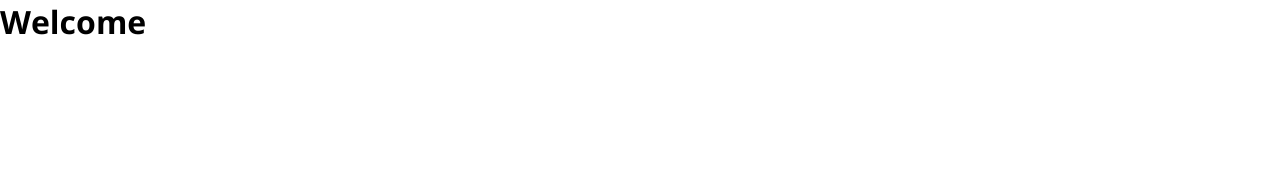
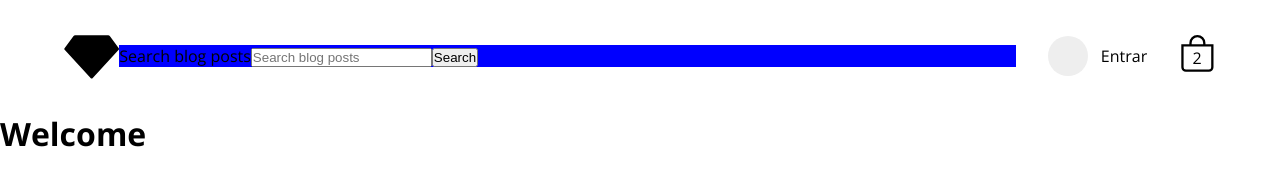
Before and after one commit to luuidy/luidy-gatsby, a Gatsby site: page / in a window 1280 px wide. Built offline with nearby package versions, Linux system fonts and the light colour scheme; Gatsby itself is replaced by a stand-in of ours.

Commit message:
iniciando navbar

```diff
--- a/package.json
+++ b/package.json
@@ -19,6 +19,7 @@
     "gatsby-plugin-sass": "^4.9.0",
     "react": "^17.0.1",
     "react-dom": "^17.0.1",
+    "react-icons": "^4.2.0",
     "sass": "^1.35.2"
   }
 }
--- /dev/null
+++ b/src/components/Navbar.js
@@ -0,0 +1,37 @@
+import React from "react"
+import {RiVipDiamondFill} from 'react-icons/ri'
+import {BsBag} from 'react-icons/bs'
+
+import "../styles/components/navbar.scss"
+
+const Navbar = () =>{
+    return (
+        <nav>
+            <RiVipDiamondFill className="icon" size="4em"/>
+            <form className="search">
+                <label htmlFor="header-search">
+                    <span className="visually-hidden">Search blog posts</span>
+                </label>
+                <input
+                    type="text"
+                    id="header-search"
+                    placeholder="Search blog posts"
+                    name="s"
+                />
+                <button type="submit">Search</button>
+            </form>
+            <div className="profile-container">
+                <div className="profile-container__user">
+                    <div className="profile-container__user--div"/>
+                    <span>Entrar</span>
+                </div>
+                <div className="profile-container__bag">
+                    <BsBag size="2.3em"/>
+                    <span className="profile-container__bag--counter">2</span>
+                </div>
+            </div>
+        </nav>
+    )
+}
+
+export default Navbar
--- a/src/pages/index.js
+++ b/src/pages/index.js
@@ -1,9 +1,13 @@
 import * as React from "react"
+import Navbar from "../components/Navbar"
 
 import "../styles/index.scss"
 
 export default function IndexPage() {
   return(
-    <h1>Welcome</h1>
+    <>
+        <Navbar/>
+      <h1>Welcome</h1>
+    </>
   )
 }
--- /dev/null
+++ b/src/styles/components/navbar.scss
@@ -0,0 +1,45 @@
+nav{
+    display: flex;
+    flex-direction: row;
+    align-items: center;
+    padding: 1.5rem 4rem;
+    justify-content: space-between;
+}
+
+.search{
+    width: 90%;
+    background-color: blue;
+}
+
+.profile-container{
+    display: flex;
+    flex-direction: row;
+    align-items: center;
+    &__user{
+        display: flex;
+        align-items: center;
+        padding: 0 2rem;
+        .profile-container__user--div{
+            width: 40px;
+            height: 40px;
+            border-radius: 50%;
+            background-color: var(--color-grey);
+            margin-right: .8rem;
+        }
+
+        span{
+            font-weight: 400;
+            line-height: 10px;
+        }
+    }
+
+    &__bag{
+        position: relative;
+        width: 100%;
+        &--counter{
+            position: absolute;
+            left: 36%;
+            top: 28%;
+        }
+    }
+}
--- a/src/styles/index.scss
+++ b/src/styles/index.scss
@@ -5,6 +5,10 @@ body,
 #___gatsby,
 #gatsby-focus-wrapper {
   height: 100%;
+}
+
+:root{
+  --color-grey: #EEEEEE;
 }
 
 *{
```
Also changed, not shown: 1 other file.
